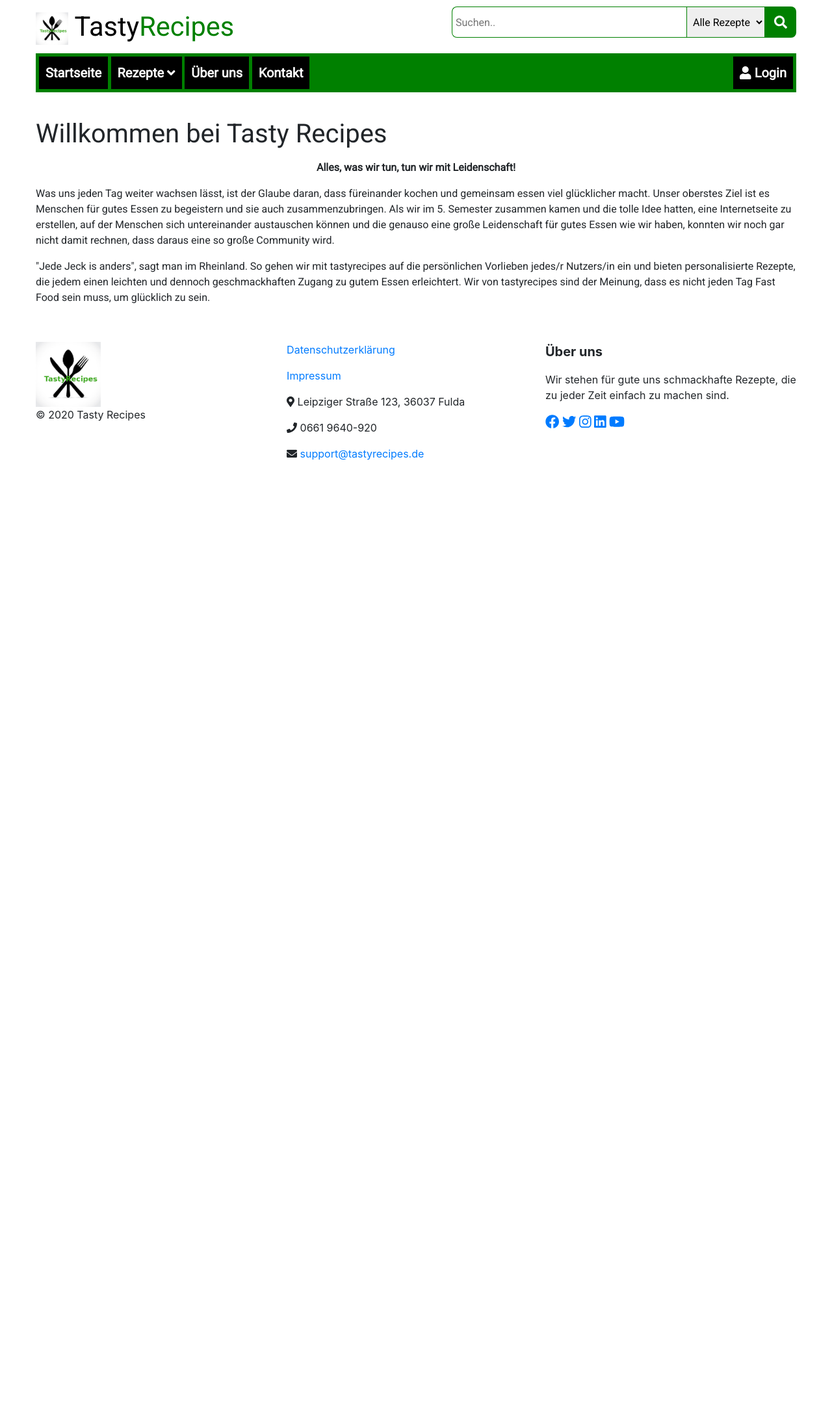
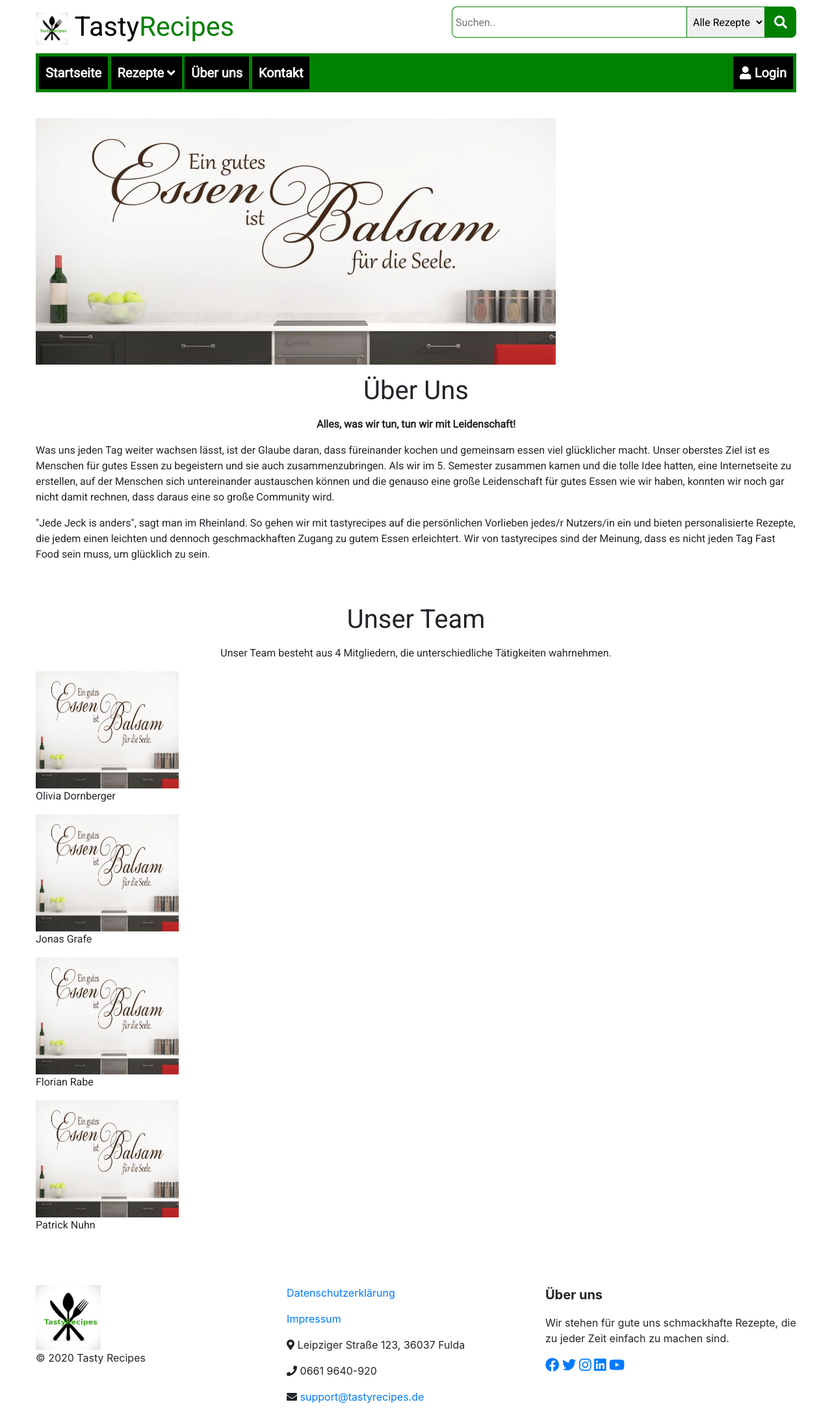
Before and after one commit to tasty-recipes-project/tastyrecipes-webseite, a PHP site: page /aboutUs.php in a window 1280 px wide. Shown: the whole page at 65% size. Before the commit the page ends 708 px from the top, so only its background shows below. Run offline with PHP 8.4, Linux system fonts and the light colour scheme.

Commit message:
Update aboutUs.php

```diff
--- a/aboutUs.php
+++ b/aboutUs.php
@@ -9,8 +9,13 @@
 		<title>Willkommen bei Tasty Recipes</title>
 		<meta charset="utf8" />
 	</head>
+	<div>
+   <?php
+	echo "<p><img id='bildaboutus' src='bild.jpg'/></p>";
+   ?>
+	</div>
 	<body>
-		<h1>Willkommen bei Tasty Recipes</h1>
+		<h1><center>Über Uns</center></h1>
 		<p></p>
 		<p>
 		<center>
@@ -26,6 +31,24 @@
 		<p>
 		"Jede Jeck is anders", sagt man im Rheinland. So gehen wir mit tastyrecipes auf die persönlichen Vorlieben jedes/r Nutzers/in ein und bieten personalisierte Rezepte, die jedem einen leichten und dennoch geschmackhaften Zugang zu gutem Essen erleichtert. Wir von tastyrecipes sind der Meinung, dass es nicht jeden Tag Fast Food sein muss, um glücklich zu sein.
 		</p>
+		<p></p>
+		<br></br>
+		<h1><center>Unser Team</center></h1>
+		<p><center>Unser Team besteht aus 4 Mitgliedern, die unterschiedliche Tätigkeiten wahrnehmen.</center></p>
+		<p></p>
+		<img class="linksaboutus" src="bild.jpg" width="220" height="180" border="0" alt="Banner">
+		<p>Olivia Dornberger
+		</p>
+		<p></p>
+		<img class="linksaboutus" src="bild.jpg" width="220" height="180" border="0" alt="Banner">
+		<p>Jonas Grafe
+		<p></p>
+		<img class="linksaboutus" src="bild.jpg" width="220" height="180" border="0" alt="Banner">
+		<p>Florian Rabe
+		<p></p>
+		<img class="linksaboutus" src="bild.jpg" width="220" height="180" border="0" alt="Banner">
+		<p>Patrick Nuhn
+		<br></br>
 	</body>
 </html>
 </main>
```
